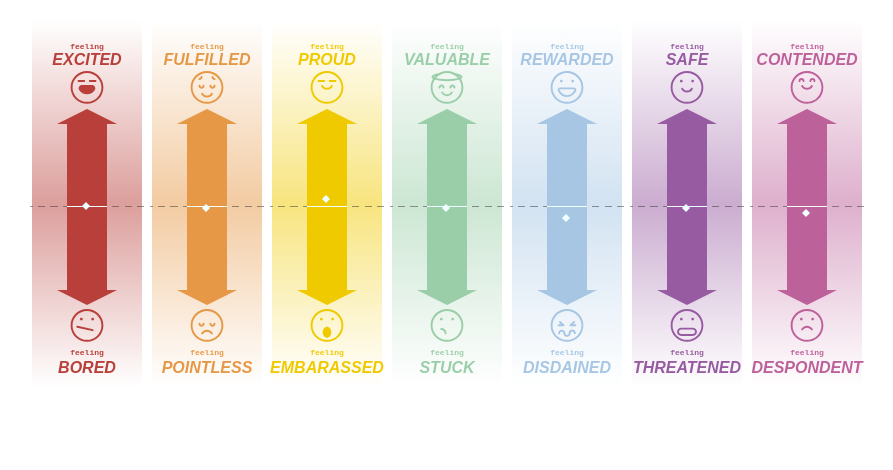
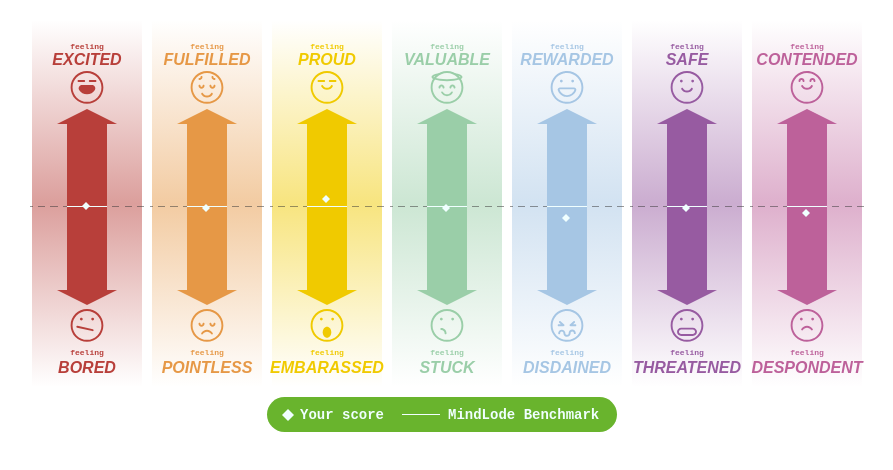
Before and after one commit to Yulatun/satisfaction-chart, a React (Create React App) app: page / in a window 1280 px wide. Shown: the top 470 px of the page, without its empty margins (198-1091 px from the left). Built offline with nearby package versions, Linux system fonts and the light colour scheme; a web font is replaced by a local one.

Commit message:
feat: add legend

```diff
--- a/src/App.css
+++ b/src/App.css
@@ -2,6 +2,12 @@
 
 @import url('https://fonts.googleapis.com/css2?family=Asap+Condensed:ital,wght@0,400;1,600&family=Courier+Prime:wght@700&display=swap');
 
+.chart-container {
+  display: flex;
+  flex-direction: column;
+  align-items: center;
+  justify-content: center;
+}
 .main-container-all-scales {
   display: flex;
   align-items: center;
@@ -117,11 +123,26 @@
   opacity: 0.5;
   border: 1px solid transparent;
   width: 114px;
-  background-image:  repeating-linear-gradient(76deg, #333333, #333333 7px, transparent 7px, transparent 7px, #333333 7px), repeating-linear-gradient(256deg, #333333, #333333 7px, transparent 7px, transparent 12px, #333333 12px);
-background-size: 2px 100%, 100% 2px, 2px 100% , 100% 2px;
-background-position: 0 0, 0 0, 100% 0, 0 100%;
-background-repeat: no-repeat;
-position: absolute;
+  background-image: repeating-linear-gradient(
+      76deg,
+      #333333,
+      #333333 7px,
+      transparent 7px,
+      transparent 7px,
+      #333333 7px
+    ),
+    repeating-linear-gradient(
+      256deg,
+      #333333,
+      #333333 7px,
+      transparent 7px,
+      transparent 12px,
+      #333333 12px
+    );
+  background-size: 2px 100%, 100% 2px, 2px 100%, 100% 2px;
+  background-position: 0 0, 0 0, 100% 0, 0 100%;
+  background-repeat: no-repeat;
+  position: absolute;
   bottom: 50%;
   z-index: 2;
 }
@@ -130,3 +151,50 @@ svg {
   width: 34px;
   height: 34px;
 }
+
+.legend {
+  display: flex;
+  /* flex-direction: column; */
+  align-items: center;
+  /* justify-content: center; */
+  width: 350px;
+  height: 35px;
+  background-color: rgb(105, 180, 45);
+  color: azure;
+  border-radius: 20px;
+  font-family: 'Courier New', Courier, monospace;
+  font-weight: bold;
+  font-size: 14px;
+  margin: 10px;
+}
+
+.legend-rhombus {
+  width: 0;
+  height: 0;
+  border: 6px solid transparent;
+  border-bottom-color: azure;
+  margin-left: 15px;
+  margin-right: 6px;
+  position: relative;
+  bottom: 6px;
+  z-index: 30;
+}
+.legend-rhombus::after {
+  content: '';
+  position: relative;
+  left: -6px;
+  top: 12px;
+  width: 0;
+  height: 0;
+  border: 6px solid transparent;
+  border-top-color: azure;
+}
+
+.legend-benchmark {
+  width: 38px;
+  margin-left: 18px;
+  margin-right: 8px;
+
+  height: 1px;
+  background-color: azure;
+}
--- a/src/App.js
+++ b/src/App.js
@@ -4,6 +4,7 @@ import { defaultSettings } from './defaultSettings';
 
 function App({ data = [], settings = {} }) {
   return (
+    <div className='chart-container'>
       <div className='main-container-all-scales'>
         {data.map((item, i) => {
           let dS = defaultSettings[item.type] || {};
@@ -22,6 +23,14 @@ function App({ data = [], settings = {} }) {
           );
         })}
       </div>
+      <div className='legend'>
+        {' '}
+        <div className='legend-rhombus'  />
+        Your score
+        <div className='legend-benchmark'  />
+        MindLode Benchmark
+      </div>
+    </div>
   );
 }
 
```
Lines whose indentation alone changed are shown as unchanged.
